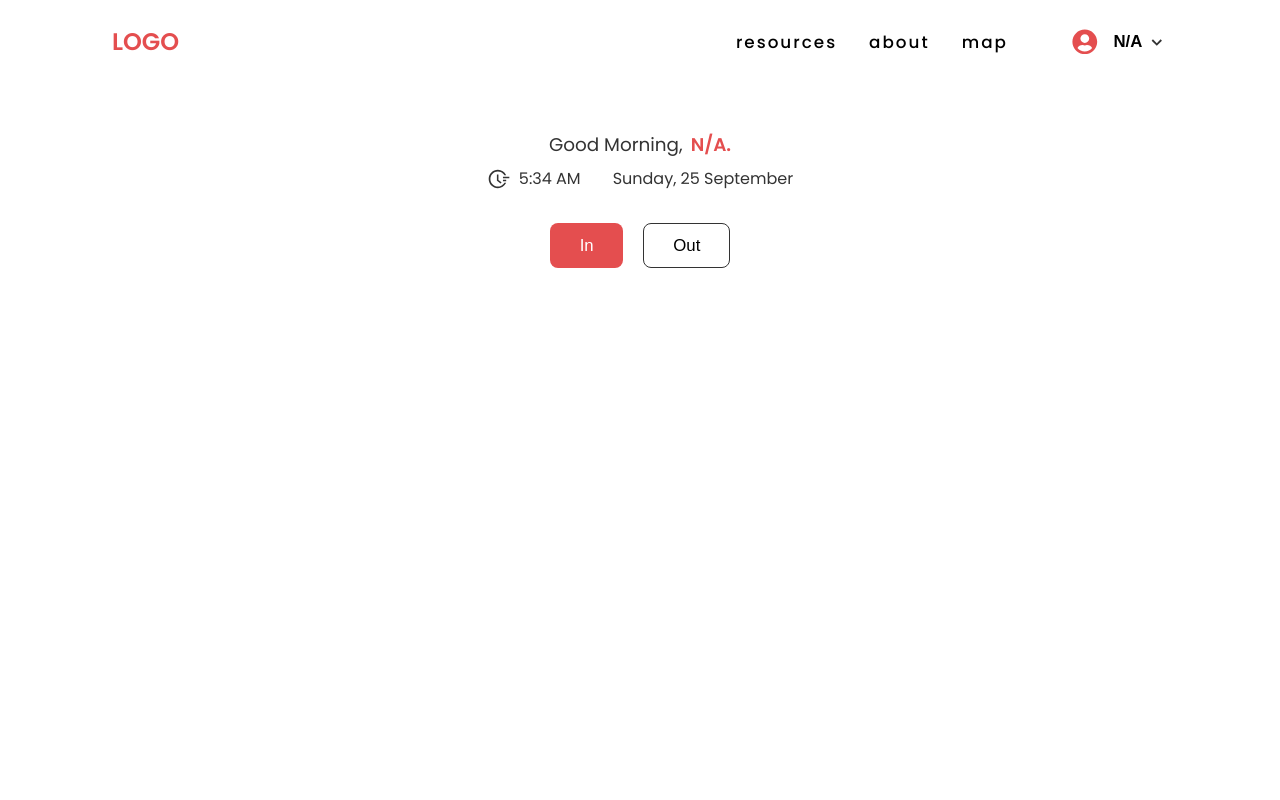
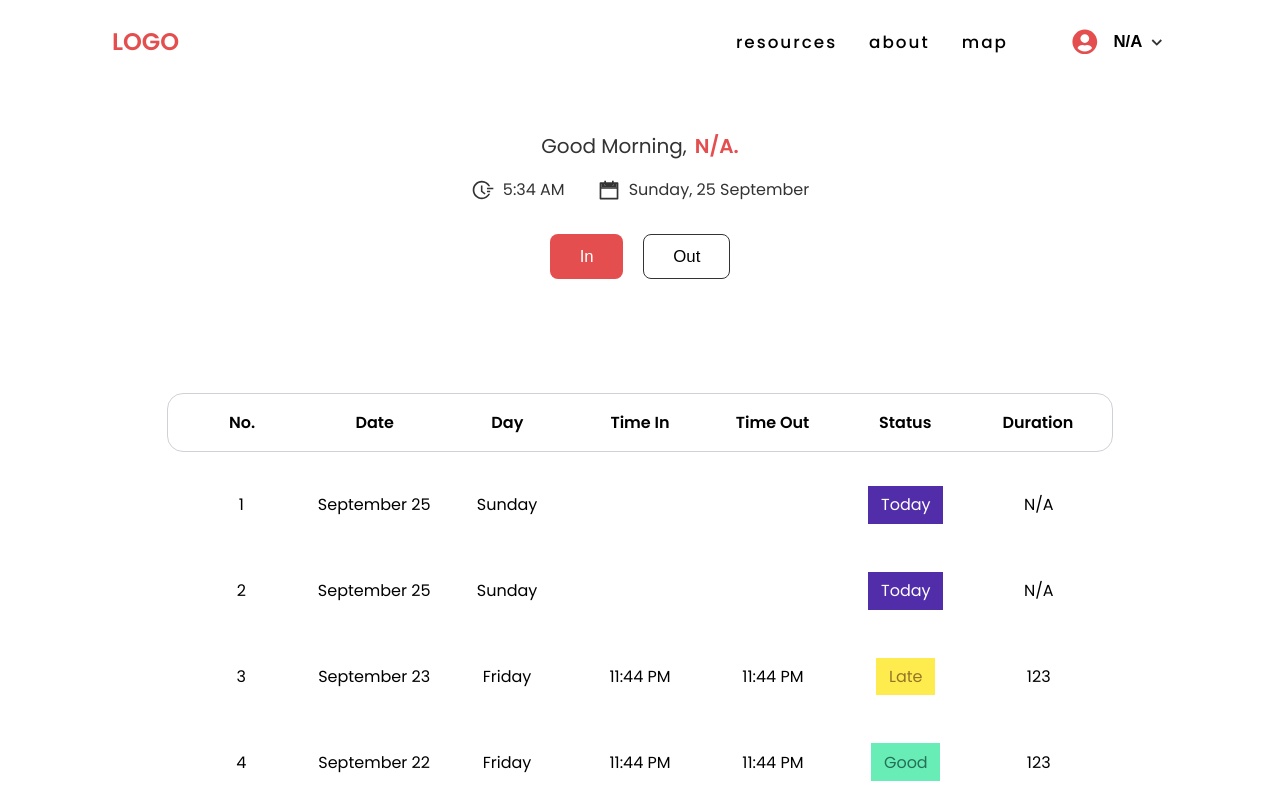
Before and after one commit to sinsimi12/teachers-hack, a React (Create React App) app: page / in a window 1280 px wide. Both pictures are taken after typing "name@example.com", "Sample123" into the empty fields and a click on the button "Log In". Shown: the top 800 px of the page. Built offline with nearby package versions, Linux system fonts and the light colour scheme.

Commit message:
Add user data table, time in/out functionality

```diff
--- a/src/routes/Resources/Resources.route.jsx
+++ b/src/routes/Resources/Resources.route.jsx
@@ -1,6 +1,9 @@
 import React from "react";
+import { useEffect } from "react";
+import { useState } from "react";
+import { v4 as uuidv4 } from "uuid";
 
-import { AiOutlineFieldTime } from "react-icons/ai";
+import { AiOutlineFieldTime, AiTwotoneCalendar } from "react-icons/ai";
 
 import { useDate } from "../../hooks/useDate.hook";
 
@@ -8,10 +11,165 @@ import { useAuthContext } from "../../store/AuthContext";
 
 import "./Resources.styles.scss";
 
+const DUMMY_LOGS = [
+    {
+        id: uuidv4(),
+        date: "September 23",
+        day: "Friday",
+        duration: "123",
+        status: "late",
+        hours: 7,
+        minutes: 42,
+        displayTime: "11:42 PM",
+        timeIn: { hours: 23, minutes: 44, displayTime: "11:44 PM" },
+        timeOut: { hours: 23, minutes: 44, displayTime: "11:44 PM" },
+    },
+    {
+        id: uuidv4(),
+        date: "September 22",
+        day: "Friday",
+        duration: "123",
+        status: "good",
+        hours: 7,
+        minutes: 42,
+        displayTime: "11:42 PM",
+        timeIn: { hours: 23, minutes: 44, displayTime: "11:44 PM" },
+        timeOut: { hours: 23, minutes: 44, displayTime: "11:44 PM" },
+    },
+    {
+        id: uuidv4(),
+        date: "September 21",
+        day: "Friday",
+        duration: "123",
+        status: "bad",
+        hours: 7,
+        minutes: 42,
+        displayTime: "11:42 PM",
+        timeIn: { hours: 23, minutes: 44, displayTime: "11:44 PM" },
+        timeOut: { hours: 23, minutes: 44, displayTime: "11:44 PM" },
+    },
+    {
+        id: uuidv4(),
+        date: "September 20",
+        day: "Friday",
+        duration: "123",
+        status: "bad",
+        hours: 7,
+        minutes: 42,
+        displayTime: "11:42 PM",
+        timeIn: { hours: 23, minutes: 44, displayTime: "11:44 PM" },
+        timeOut: { hours: 23, minutes: 44, displayTime: "11:44 PM" },
+    },
+];
+
 const Resources = () => {
     const { user } = useAuthContext();
+    const { date, time: displayTime, wish } = useDate();
 
-    const { date, time, wish } = useDate();
+    const [logs, setLogs] = useState(DUMMY_LOGS);
+
+    const [message, setMessage] = useState({});
+    const showMessage = Object.keys(message).length > 0;
+
+    const [timeIn, setTimeIn] = useState({});
+    const [timeOut, setTimeOut] = useState({});
+
+    const hasTimeIn = Object.keys(timeIn).length > 0;
+    const hasTimeOut = Object.keys(timeOut).length > 0;
+
+    let duration = "N/A";
+    let logStatus = "today";
+
+    const timeInHandler = () => {
+        const currentDate = new Date();
+        const currentMinutes = currentDate.getMinutes();
+        const currentHour = currentDate.getHours();
+
+        const timeIn = { hours: currentHour, minutes: currentMinutes };
+
+        setTimeIn(timeIn);
+        setMessage({ status: "success", content: "Time in successfully." });
+
+        if (timeIn.hours > 8 || (timeIn.hours === 8 && timeIn.minutes > 5)) {
+            logStatus = "late";
+        }
+
+        setLogs(prevState => {
+            const copy = [...prevState];
+            copy[0].timeIn = { ...timeIn, displayTime };
+            return copy;
+        });
+    };
+
+    const timeOutHandler = () => {
+        const currentDate = new Date();
+        const currentHour = currentDate.getHours();
+        const currentMinutes = currentDate.getMinutes();
+
+        const timeOut = { hours: currentHour, minutes: currentMinutes };
+
+        setTimeOut(timeOut);
+        setMessage({ status: "success", content: "Time out successful." });
+
+        // ! currentMinutes here is also know as outMinutes
+
+        const { hours: inHour, minutes: inMinutes } = timeIn;
+
+        // const totalMinutes = inMinutes + currentMinutes;
+        // const excessHours = Math.floor(totalMinutes / 60);
+
+        // const minutesDiff = Math.abs(inMinutes - currentMinutes);
+        // const remainingMinutes = totalMinutes > 60 ? totalMinutes % 60 : minutesDiff;
+
+        const hoursDiff = Math.abs(inHour - currentHour);
+        const minutesDiff = Math.abs(inMinutes - currentMinutes);
+
+        duration = `${hoursDiff} ${minutesDiff > 9 ? minutesDiff : "0" + minutesDiff}`;
+
+        if (hoursDiff <= 9) {
+            logStatus = "Good";
+        } else {
+            logStatus = "Bad";
+        }
+
+        setLogs(prevState => {
+            const copy = [...prevState];
+            copy[0].timeOut = { ...timeOut, displayTime };
+            copy[0].duration = duration;
+            return copy;
+        });
+    };
+
+    useEffect(() => {
+        // set today's date basic info for the log
+        const today = new Date();
+        const dayWeek = today.toLocaleDateString("en", { weekday: "long" });
+        const dateNum = today.getDate();
+        const month = today.toLocaleDateString("en", {
+            month: "long",
+        });
+
+        const todaysLog = {
+            date: `${month} ${dateNum}`,
+            day: dayWeek,
+            timeIn: "",
+            timeOut: "",
+            status: logStatus,
+            duration,
+        };
+
+        // setLogs(prevState => [...prevState, todaysLog]);
+        setLogs(prevState => {
+            const copy = [...prevState];
+            copy.unshift(todaysLog);
+            return copy;
+        });
+    }, []);
+
+    useEffect(() => {
+        const timer = setTimeout(() => setMessage({}), 3000);
+        return () => clearTimeout(timer);
+    }, [timeIn, timeOut]);
 
     return (
         <section className="resources">
@@ -22,18 +180,60 @@ const Resources = () => {
                     </p>
                     <div className="date">
                         <p>
-                            <AiOutlineFieldTime /> {time}
+                            <AiOutlineFieldTime /> {displayTime}
                         </p>
-                        <p>{date}</p>
+                        <p>
+                            <AiTwotoneCalendar /> {date}
+                        </p>
                     </div>
                 </div>
-                <div className="buttons">
-                    <button className="filled"> In</button>
-                    <button> Out</button>
+                <div className="actions">
+                    <button className="filled" disabled={hasTimeIn} onClick={timeInHandler}>
+                        In
+                    </button>
+
+                    <button disabled={hasTimeOut} onClick={timeOutHandler}>
+                        Out
+                    </button>
                 </div>
             </div>
 
-            <div className="table"></div>
+            <div className="message-contai">
+                <p className={`message ${message.status} ${showMessage ? "show" : ""}`}>
+                    {message.content}
+                </p>
+            </div>
+
+            <table className="data-logs">
+                <thead>
+                    <tr>
+                        <th>No.</th>
+                        <th>Date</th>
+                        <th>Day</th>
+                        <th>Time In</th>
+                        <th>Time Out</th>
+                        <th>Status</th>
+                        <th>Duration</th>
+                    </tr>
+                </thead>
+                <tbody>
+                    {logs.map((log, index) => {
+                        const { date, day, timeIn, timeOut, status, duration } = log;
+
+                        return (
+                            <tr key={date}>
+                                <td>{index + 1}</td>
+                                <td>{date}</td>
+                                <td>{day}</td>
+                                <td>{timeIn.displayTime}</td>
+                                <td>{timeOut.displayTime}</td>
+                                <td className={`status ${status}`}>{status}</td>
+                                <td>{duration}</td>
+                            </tr>
+                        );
+                    })}
+                </tbody>
+            </table>
         </section>
     );
 };
--- a/src/routes/Resources/Resources.styles.scss
+++ b/src/routes/Resources/Resources.styles.scss
@@ -1,5 +1,5 @@
 .resources {
-    margin-top: 3rem;
+    padding: 3rem 7rem;
     display: flex;
     align-items: center;
     flex-direction: column;
@@ -26,7 +26,8 @@
             }
 
             .wish {
-                font-size: 1.15rem;
+                font-size: 1.25rem;
+                margin-bottom: 0.5rem;
             }
 
             .date {
@@ -42,9 +43,17 @@
         }
     }
 
+    .actions {
         button {
             &:first-child {
                 margin-right: 1.25rem;
+            }
+
+            &:disabled {
+                background: gray !important;
+                pointer-events: none;
+                color: #fff;
+                border-color: transparent;
             }
 
             border: 1px solid #333;
@@ -75,3 +84,73 @@
             }
         }
     }
+
+    .message-container {
+        position: relative;
+    }
+
+    .message {
+        font-size: 1.35rem;
+        opacity: 0;
+
+        &.show {
+            opacity: 1;
+        }
+
+        &.success {
+            color: #29926d;
+        }
+
+        &.failed {
+            color: red;
+        }
+    }
+
+    .data-logs {
+        // font-size: 1.25rem;
+        text-align: center;
+        width: 90%;
+
+        thead tr {
+            border: 1px solid #d0d1d5;
+        }
+
+        tr {
+            grid-template-columns: repeat(7, 1fr);
+            border-radius: 1rem;
+            margin-top: 1rem;
+            display: grid;
+            gap: 1rem;
+            padding: 1rem;
+            align-items: center;
+        }
+
+        .status {
+            padding: 0.4rem 0.8rem;
+            color: #fff;
+            width: fit-content;
+            justify-self: center;
+            text-transform: capitalize;
+        }
+
+        .today {
+            background-color: #512da9;
+            color: #fff;
+        }
+
+        .good {
+            background-color: #69edb6;
+            color: #257056;
+        }
+
+        .bad {
+            background-color: #ffb97b;
+            color: #c65322;
+        }
+
+        .late {
+            background-color: #feec4f;
+            color: #93742a;
+        }
+    }
+}
```
Lines whose indentation alone changed are shown as unchanged.
